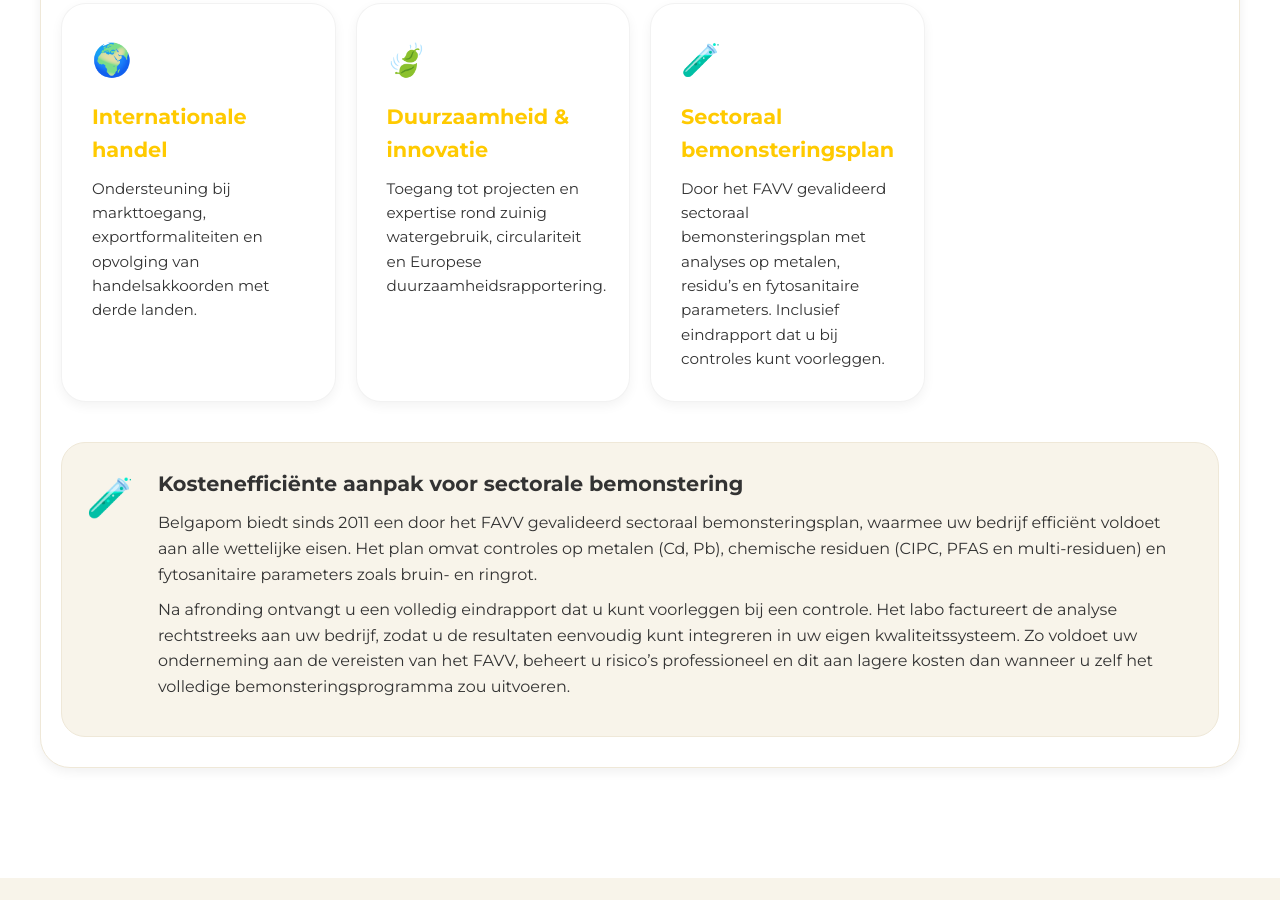
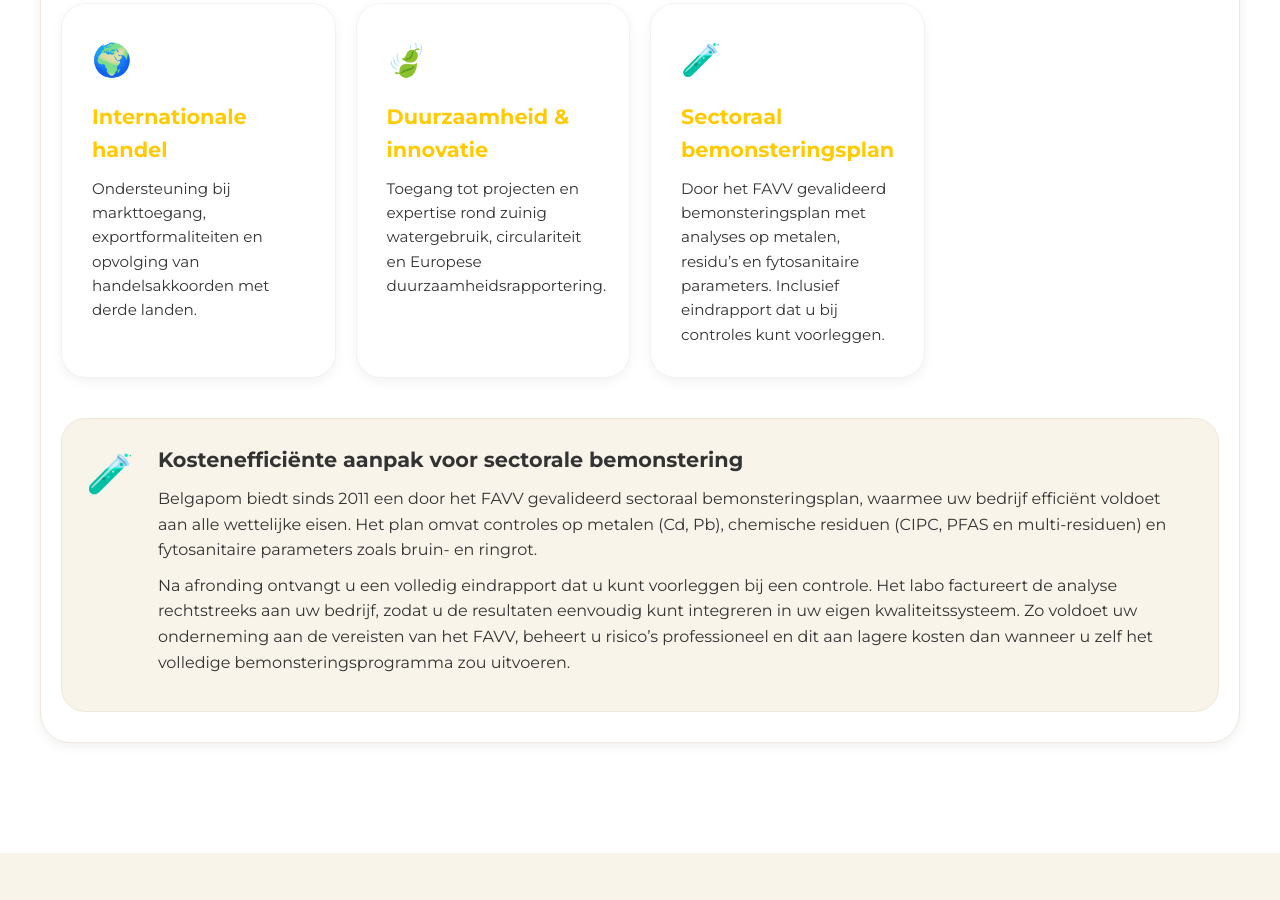
Before and after one commit to Blidox/landingspaginanieuweleden, a plain HTML site: page index.html in a window 1280 px wide. Shown: the part 3181-4081 px from the top of the page. Drawn offline with Linux system fonts and the light colour scheme.

Commit message:
Update index.html

```diff
--- a/index.html
+++ b/index.html
@@ -1052,7 +1052,7 @@
                     <span data-lang="fr" hidden>Plan sectoriel d’échantillonnage</span>
                 </h4>
                 <p data-lang="nl">
-                    Door het FAVV gevalideerd sectoraal bemonsteringsplan met analyses op metalen, residu’s en fytosanitaire parameters. Inclusief eindrapport dat u bij controles kunt voorleggen.
+                    Door het FAVV gevalideerd bemonsteringsplan met analyses op metalen, residu’s en fytosanitaire parameters. Inclusief eindrapport dat u bij controles kunt voorleggen.
                 </p>
                 <p data-lang="fr" hidden>
                     Plan sectoriel d’échantillonnage validé par l’AFSCA, comprenant des analyses des métaux, des résidus et de paramètres phytosanitaires. Inclut un rapport final à présenter lors des contrôles.
```
